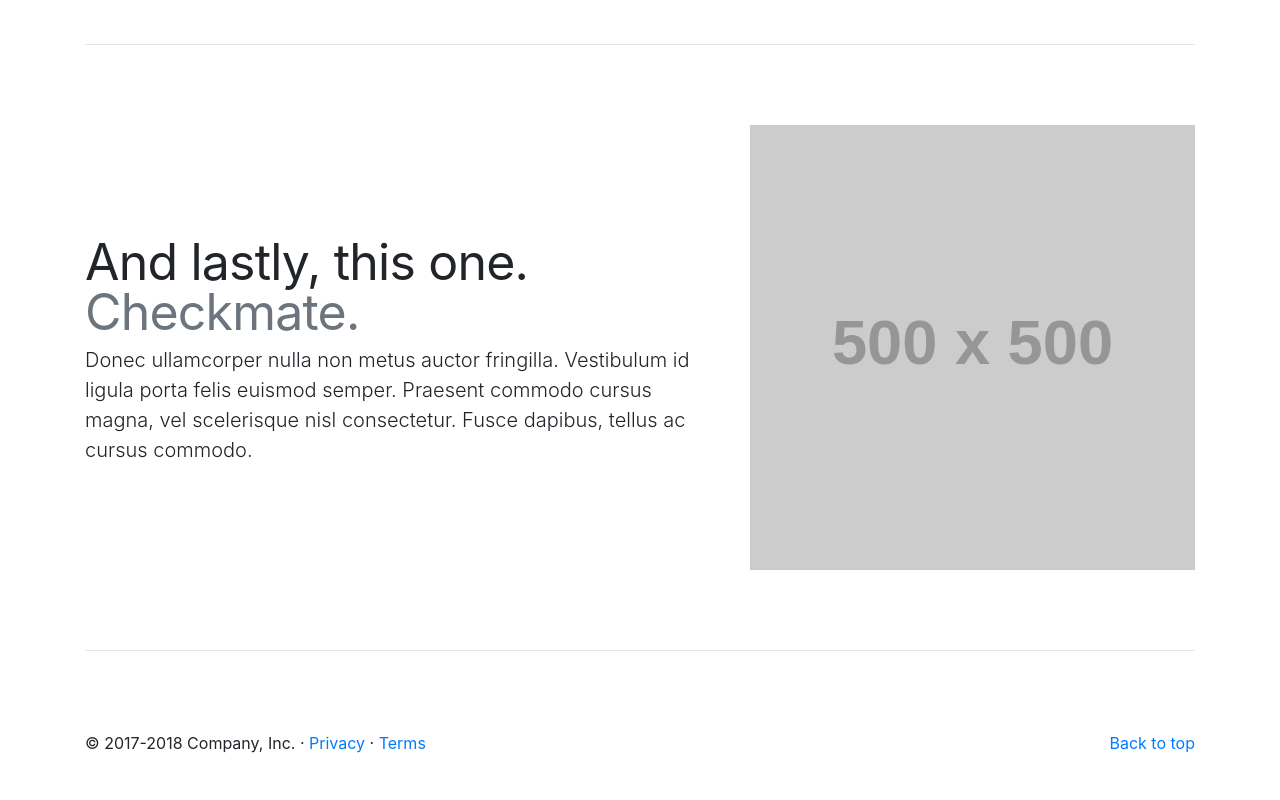
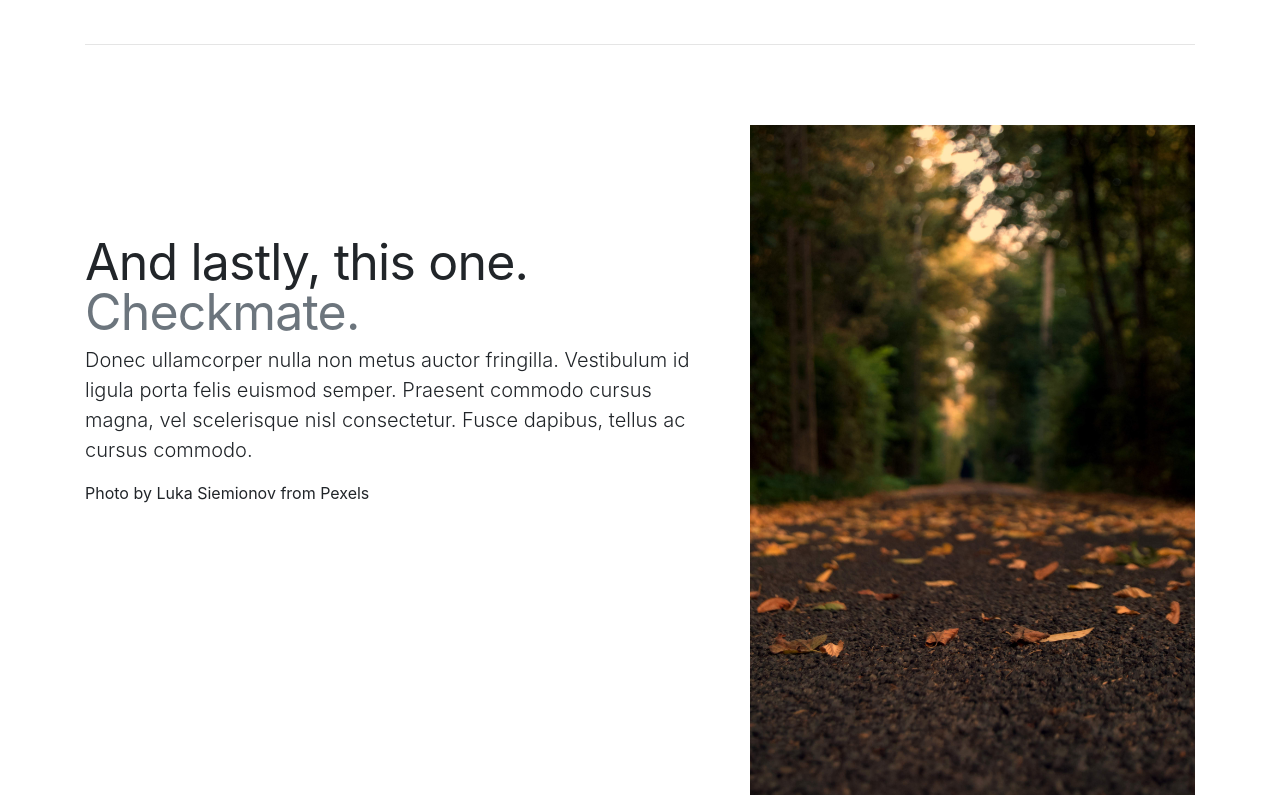
Before and after one commit to homerchen19/bootstrap-webpack-jquery-boilerplate, a website built with webpack: page index.html in a window 1280 px wide. Shown: the part 2320-3120 px from the top of the page. Built offline with nearby package versions, Linux system fonts and the light colour scheme; placeholder pictures from the web are drawn by us.

Commit message:
Adding a sample by loading a jpg.

```diff
--- a/index.html
+++ b/index.html
@@ -191,9 +191,11 @@
           </h2>
           <p class="lead">Donec ullamcorper nulla non metus auctor fringilla. Vestibulum id ligula porta felis euismod semper. Praesent commodo
             cursus magna, vel scelerisque nisl consectetur. Fusce dapibus, tellus ac cursus commodo.</p>
+            <p>Photo by Luka Siemionov from Pexels</p>
         </div>
         <div class="col-md-5">
-          <img class="featurette-image img-fluid mx-auto" src="http://via.placeholder.com/500x500" alt="Generic placeholder image">
+            <img class="featurette-image img-fluid mx-auto" id="blurred_background" src="" alt="Generic placeholder image">
+
         </div>
       </div>
 
--- a/src/index.js
+++ b/src/index.js
@@ -1,9 +1,13 @@
 import 'bootstrap';
 
 import './scss/index.scss';
+
+import img from '../public/blurred-background.jpg';
 
 $('#alert').click(() => {
   alert('jQuery works!');
 });
 
+$('#blurred_background').attr('src', img);
+
 // Your jQuery code
```
Also changed, not shown: public/blurred-background.jpg (added).
